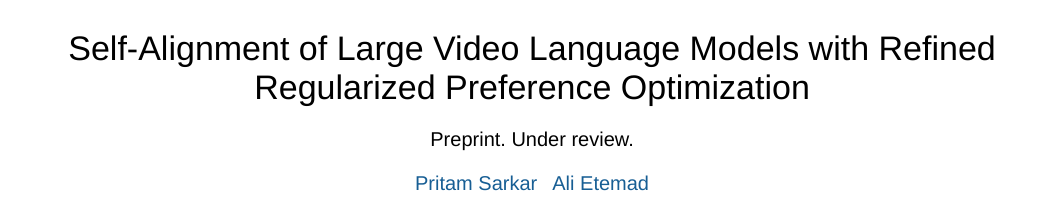
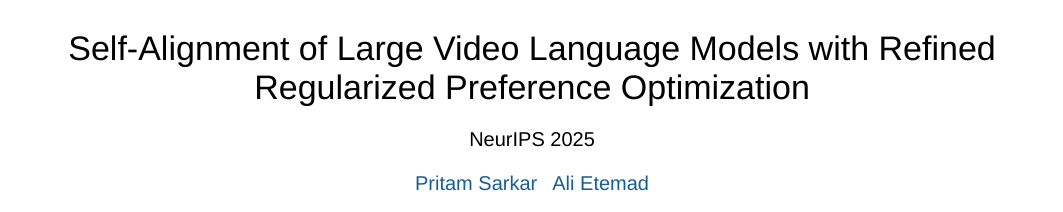
Before and after one commit to pritamqu/RRPO, a plain HTML site: page docs/index.html in a window 1280 px wide. Shown: the top 212 px of the page, without its empty margins (108-1171 px from the left). Drawn offline with nearby package versions, Linux system fonts and the light colour scheme; a script that the page names is missing.

Commit message:
updated conference name

```diff
--- a/docs/index.html
+++ b/docs/index.html
@@ -29,7 +29,7 @@
     <center>
         <span style="font-size:34px">Self-Alignment of Large Video Language Models with Refined Regularized Preference Optimization</span>
         <br><br>
-        <span style="font-size:20px">Preprint. Under review.</span>
+        <span style="font-size:20px">NeurIPS 2025</span>
 
         <br><br>
         <table align=center>
```
